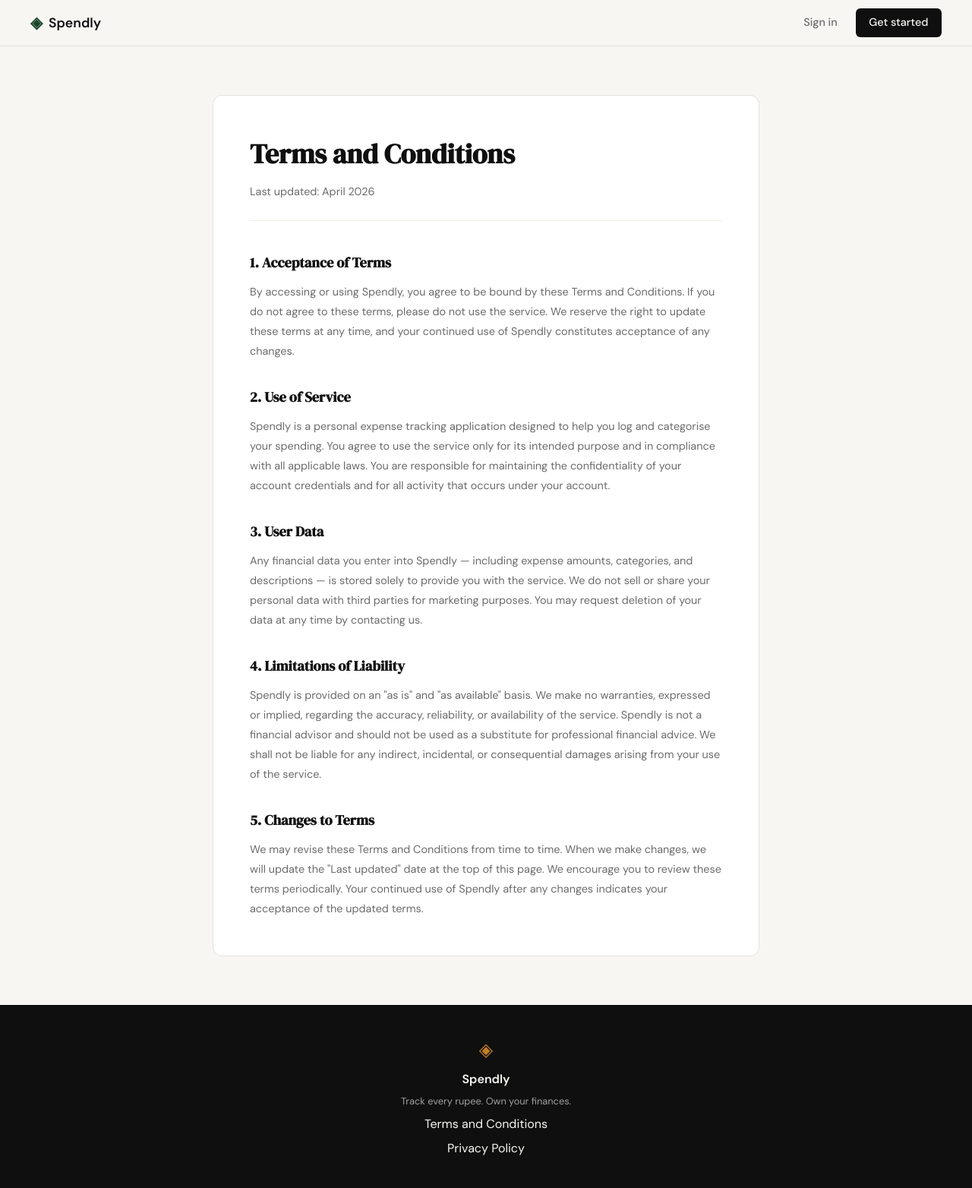
After one commit to Jagdish-958/spendly-tracker, a Flask app: page /terms in a window 1280 px wide. The commit adds this page. Shown: the whole page at 76% size. Run offline with Flask 3, Linux system fonts and the light colour scheme.

Commit message:
landing: add terms and conditions page and route

```diff
--- a/app.py
+++ b/app.py
@@ -20,6 +20,11 @@ def register():
 @app.route("/login")
 def login():
     return render_template("login.html")
+
+
+@app.route("/terms")
+def terms():
+    return render_template("terms.html")
 
 
 # ------------------------------------------------------------------ #
--- a/static/css/style.css
+++ b/static/css/style.css
@@ -508,6 +508,52 @@ a { color: inherit; text-decoration: none; }
 }
 
 /* ------------------------------------------------------------------ */
+/* Terms page                                                          */
+/* ------------------------------------------------------------------ */
+
+.terms-page {
+    padding: 4rem 2rem;
+}
+
+.terms-inner {
+    max-width: 720px;
+    margin: 0 auto;
+    background: var(--paper-card);
+    border: 1px solid var(--border);
+    border-radius: var(--radius-md);
+    padding: 3rem;
+}
+
+.terms-inner h1 {
+    font-family: var(--font-display);
+    font-size: clamp(1.75rem, 3vw, 2.25rem);
+    color: var(--ink);
+    margin-bottom: 0.5rem;
+}
+
+.terms-updated {
+    font-size: 0.8rem;
+    color: var(--ink-faint);
+    margin-bottom: 2.5rem;
+    padding-bottom: 1.5rem;
+    border-bottom: 1px solid var(--border-soft);
+}
+
+.terms-inner h2 {
+    font-family: var(--font-display);
+    font-size: 1.15rem;
+    color: var(--ink);
+    margin-top: 2rem;
+    margin-bottom: 0.75rem;
+}
+
+.terms-inner p {
+    font-size: 0.9rem;
+    color: var(--ink-muted);
+    line-height: 1.8;
+}
+
+/* ------------------------------------------------------------------ */
 /* Responsive                                                          */
 /* ------------------------------------------------------------------ */
 
--- a/templates/base.html
+++ b/templates/base.html
@@ -34,7 +34,7 @@
             <span class="brand-icon">◈</span>
             <span class="footer-name">Spendly</span>
             <p class="footer-copy">Track every rupee. Own your finances.</p>
-            <a href="#">Terms and Conditions</a>
+            <a href="{{ url_for('terms') }}">Terms and Conditions</a>
             <a href="#">Privacy Policy</a>
         </div>
     </footer>
--- /dev/null
+++ b/templates/terms.html
@@ -0,0 +1,56 @@
+{% extends "base.html" %}
+
+{% block title %}Terms and Conditions — Spendly{% endblock %}
+
+{% block content %}
+
+<section class="terms-page">
+    <div class="terms-inner">
+        <h1>Terms and Conditions</h1>
+        <p class="terms-updated">Last updated: April 2026</p>
+
+        <h2>1. Acceptance of Terms</h2>
+        <p>
+            By accessing or using Spendly, you agree to be bound by these Terms and Conditions.
+            If you do not agree to these terms, please do not use the service. We reserve the right
+            to update these terms at any time, and your continued use of Spendly constitutes
+            acceptance of any changes.
+        </p>
+
+        <h2>2. Use of Service</h2>
+        <p>
+            Spendly is a personal expense tracking application designed to help you log and
+            categorise your spending. You agree to use the service only for its intended purpose
+            and in compliance with all applicable laws. You are responsible for maintaining the
+            confidentiality of your account credentials and for all activity that occurs under
+            your account.
+        </p>
+
+        <h2>3. User Data</h2>
+        <p>
+            Any financial data you enter into Spendly — including expense amounts, categories,
+            and descriptions — is stored solely to provide you with the service. We do not sell
+            or share your personal data with third parties for marketing purposes. You may request
+            deletion of your data at any time by contacting us.
+        </p>
+
+        <h2>4. Limitations of Liability</h2>
+        <p>
+            Spendly is provided on an "as is" and "as available" basis. We make no warranties,
+            expressed or implied, regarding the accuracy, reliability, or availability of the
+            service. Spendly is not a financial advisor and should not be used as a substitute
+            for professional financial advice. We shall not be liable for any indirect, incidental,
+            or consequential damages arising from your use of the service.
+        </p>
+
+        <h2>5. Changes to Terms</h2>
+        <p>
+            We may revise these Terms and Conditions from time to time. When we make changes,
+            we will update the "Last updated" date at the top of this page. We encourage you
+            to review these terms periodically. Your continued use of Spendly after any changes
+            indicates your acceptance of the updated terms.
+        </p>
+    </div>
+</section>
+
+{% endblock %}
```
